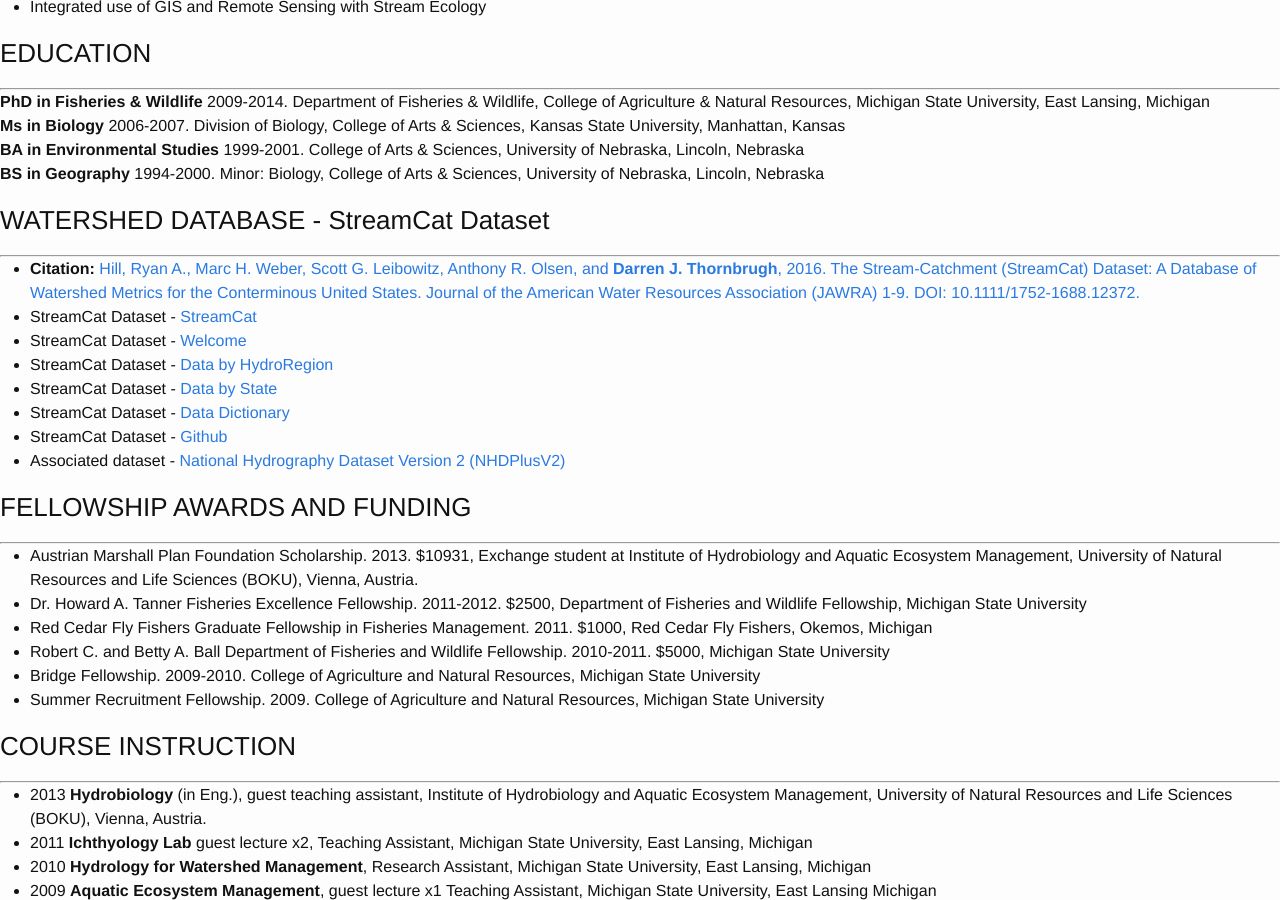
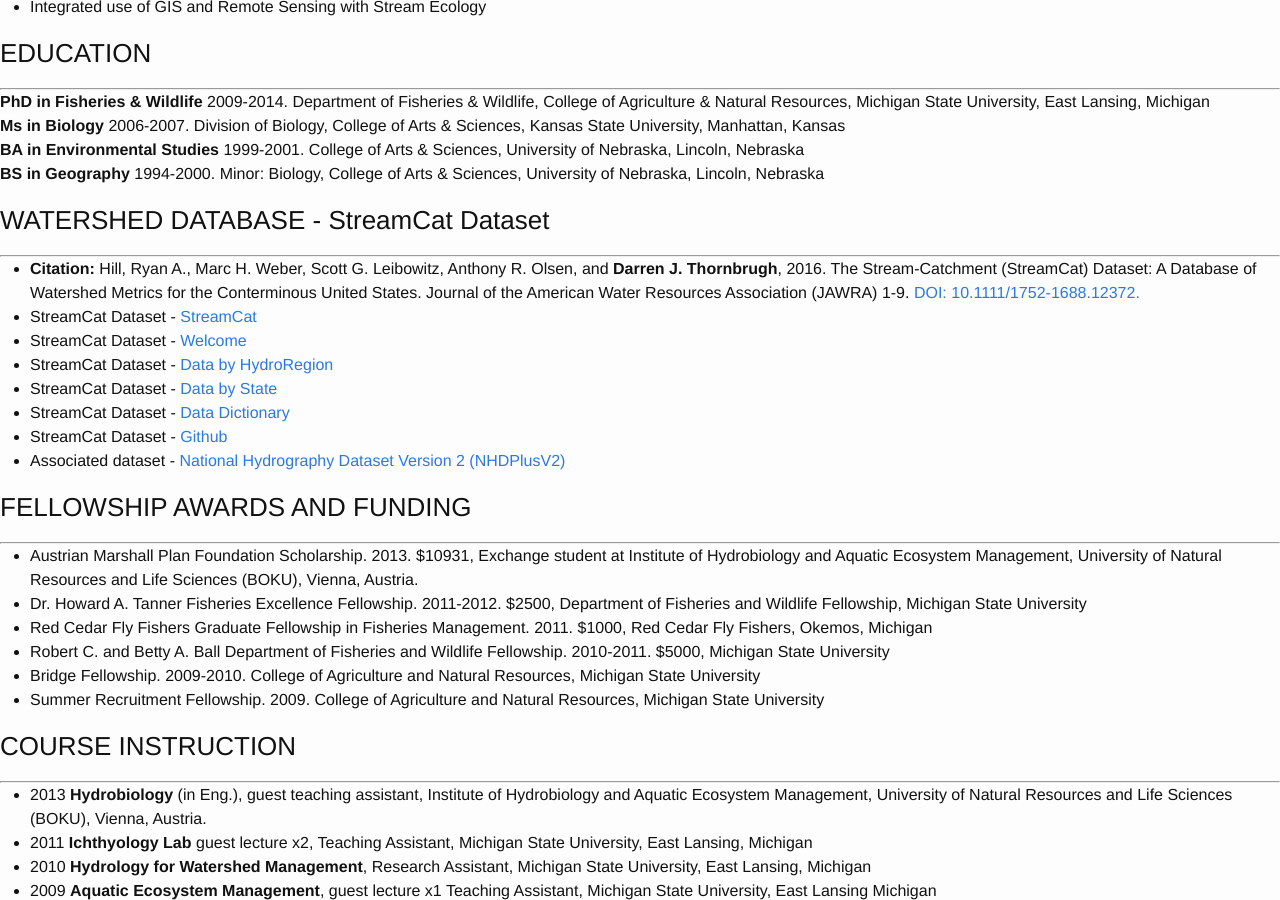
Before and after one commit to dthor/dthor.github.io, a Jekyll site: the page built from research/research.md, in a window 1280 px wide and 900 px high, scrolled down 1859 px. Built offline with Jekyll 4.4.1, drawn with Linux system fonts in a browser that asks for light colours; nearby versions of some CDN libraries; some web fonts are replaced.

Commit message:
update link
update links

```diff
--- a/research/research.md
+++ b/research/research.md
@@ -56,7 +56,7 @@
 
 ### WATERSHED DATABASE - StreamCat Dataset
 ***
--	**Citation:** [Hill, Ryan A., Marc H. Weber, Scott G. Leibowitz, Anthony R. Olsen, and **Darren J. Thornbrugh**, 2016. The Stream-Catchment (StreamCat) Dataset: A Database of Watershed Metrics for the Conterminous United States. Journal of the American Water Resources Association (JAWRA) 1-9. DOI: 10.1111/1752-1688.12372.](http://onlinelibrary.wiley.com/doi/10.1111/1752-1688.12372/abstract)
+-	**Citation:** Hill, Ryan A., Marc H. Weber, Scott G. Leibowitz, Anthony R. Olsen, and **Darren J. Thornbrugh**, 2016. The Stream-Catchment (StreamCat) Dataset: A Database of Watershed Metrics for the Conterminous United States. Journal of the American Water Resources Association (JAWRA) 1-9. [DOI: 10.1111/1752-1688.12372.](http://onlinelibrary.wiley.com/doi/10.1111/1752-1688.12372/abstract)
 -   StreamCat Dataset - [StreamCat](https://www.epa.gov/national-aquatic-resource-surveys/streamcat)
 -   StreamCat Dataset - [Welcome](ftp://newftp.epa.gov/EPADataCommons/ORD/NHDPlusLandscapeAttributes/StreamCat/WelcomePage.html)
 -	StreamCat Dataset - [Data by HydroRegion](ftp://newftp.epa.gov/EPADataCommons/ORD/NHDPlusLandscapeAttributes/StreamCat/HydroRegions/)
```
